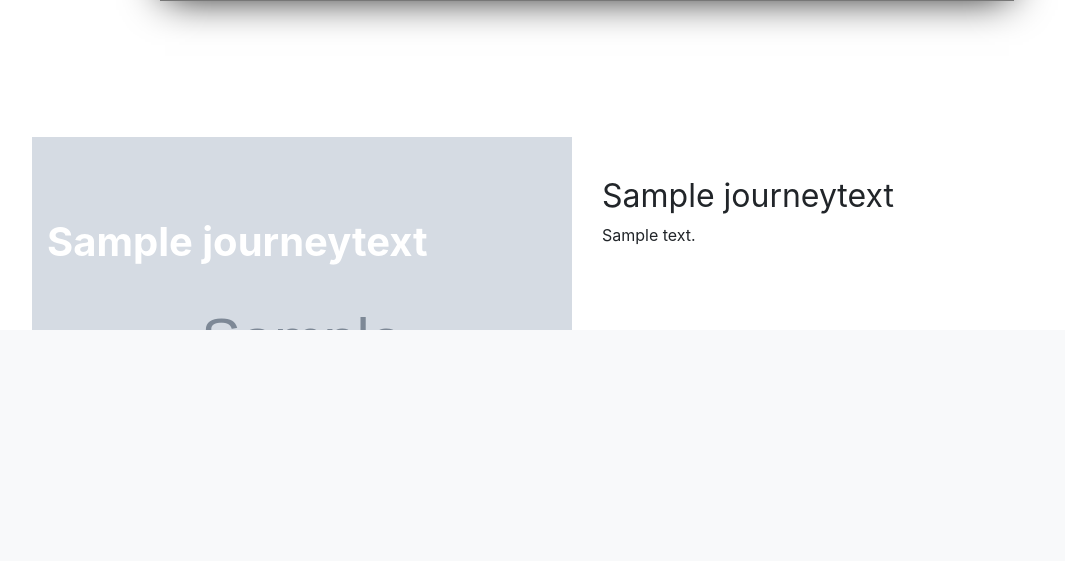
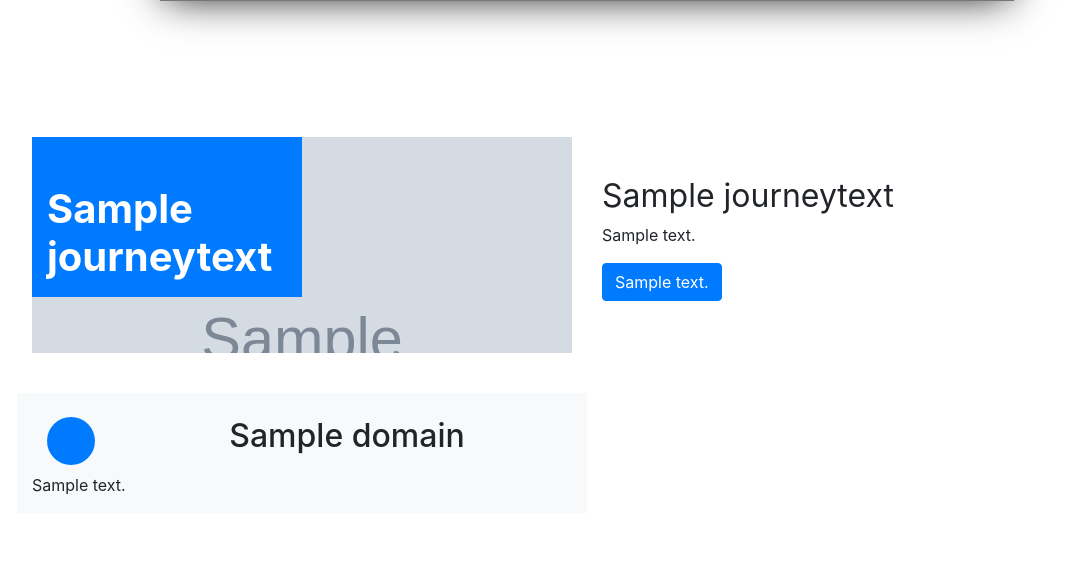
Before and after one commit to srmasv/website, a Django app: template navbar/templates/home.html in a window 1280 px wide. Shown: the part 673-1234 px from the top of the page, without its empty margins (53-1118 px from the left). Before the commit the page ends 1003 px from the top, so only its background shows below. Run offline with Django 3.2, Linux system fonts and the light colour scheme; tables that the repository leaves empty hold one stand-in row (values such as "Sample post"); the template is opened without the code that fills it: values that come from a table or form of the project are taken from there, most other values are stand-ins (such as "Sample title", 1, 10 or a date in 2020); grey boxes marked "Sample" are stand-in pictures; some libraries are stand-ins or nearby versions.

Commit message:
Added domains and several additions to models and added fontawesome to the project

```diff
--- a/navbar/admin.py
+++ b/navbar/admin.py
@@ -7,3 +7,4 @@ admin.site.register(models.NavItem)
 admin.site.register(models.HomeText)
 admin.site.register(models.CarouselItem)
 admin.site.register(models.JourneyText)
+admin.site.register(models.DomainText)
--- a/navbar/models.py
+++ b/navbar/models.py
@@ -19,6 +19,9 @@ class HomeText(models.Model):
     body = models.TextField()
     subtitle = models.TextField()
 
+    def __str__(self):
+        return self.header
+
     class Meta:
         verbose_name = "Home Top Text"
         verbose_name_plural = verbose_name
@@ -32,6 +35,9 @@ class CarouselItem(models.Model):
     subtitle = models.CharField(max_length=255)
     image = models.ImageField(upload_to="images/")
 
+    def __str__(self):
+        return self.title
+
     class Meta:
         verbose_name = "Carousel Item"
         verbose_name_plural = "Carousel Items"
@@ -41,6 +47,10 @@ class JourneyText(models.Model):
     title =  models.CharField(max_length=40)
     body = models.TextField()
     image = models.ImageField(upload_to="images/")
+    btn_text = models.CharField(max_length=10)
+
+    def __str__(self):
+        return self.heading
 
     class Meta:
         verbose_name = "Journey Text"
@@ -49,3 +59,16 @@ class JourneyText(models.Model):
     def clean(self):
         if JourneyText.objects.exists() and not self.pk:
             raise ValidationError("Only one instance of HomeText can be made.")
+
+class DomainText(models.Model):
+    icon = models.CharField(max_length=15)
+    name = models.CharField(max_length=30)
+    body = models.TextField()
+    position = models.IntegerField(default=0,unique=True)
+
+    def __str__(self):
+        return self.name
+
+    class Meta:
+        verbose_name = "Domain Info"
+        verbose_name_plural = "Domain Infos"
--- a/navbar/templates/home.html
+++ b/navbar/templates/home.html
@@ -50,17 +50,42 @@
         </a>
     </div>
 </div>
-<div class="container bg-white" style="margin-top:10%;">
+<div class="container" style="margin-top:10%;">
     <div class="row">
-        <div class="col-xs-12 col-sm-12 col-md-8 col-lg-6 col-xl-6">
+        <div class="col-xs-12 col-sm-12 col-md-6 col-lg-6 col-xl-6">
             <div class="bg-white w-100 ml-0 mt-2 pl-0" style="height:100%;background: url('{{journeytext.image.url }}');background-repeat: no-repeat;background-size: cover;">
-                <h1 class="text-white font-weight-bold text-wrap col-12 pb-5" style="padding-top:15%;">{{journeytext.heading}}</h1>
+                <div class="bg-primary pt-2 w-50">
+                    <h1 class="text-white font-weight-bold text-wrap col-12 mb-5 pb-3" style="margin-top:15%;">{{journeytext.heading}}</h1>
+                </div>
             </div>
         </div>
-        <div class="col-xs-12 col-sm-12 col-md-8 col-lg-6 col-xl-6 pt-5">
+        <div class="col-xs-12 col-sm-12 col-md-6 col-lg-6 col-xl-6 pt-5">
             <h2 class="font-weight-normal">{{journeytext.title}}</h2>
             <p class="text-justify">{{journeytext.body}}</p>
+            <a href="#" role="button" class="btn btn-primary">{{journeytext.btn_text}}</a>
         </div>
     </div>
 </div>
+<div class="container mt-5 mb-5">
+    {% for domain in domains %}
+    {% if forloop.counter0|divisibleby:2 %}<div class="row">{% endif %}
+        <div class="col-xs-12 col-sm-12 col-md-6 col-lg-6 col-xl-6 {% cycle 'bg-light' 'bg-white' 'bg-white' 'bg-light' %}">
+            <div class="container">
+                <div class="row mt-4 mb-2">
+                    <div class="col-2">
+                        <div class="bg-primary text-center align-middle" style="width:3em;height:3em;padding-top:0.5em;border-radius:50%;">
+                            <i class="fas {{domain.icon}} fa-lg text-white align-bottom"></i>
+                        </div>
+                    </div>
+                    <div class="col-10">
+                        <h2 class="text-center">{{domain.name}}</h2>
+                    </div>
+                </div>
+            </div>
+            <p>{{domain.body}}</p>
+        </div>
+    {% if not forloop.counter0|divisibleby:2 %}</div>{% endif %}
+    {% endfor %}
+    </div>
+</div>
 {% endblock %}
--- a/navbar/views.py
+++ b/navbar/views.py
@@ -1,6 +1,6 @@
 from django.shortcuts import render
 
-from .models import HomeText, JourneyText
+from .models import HomeText, JourneyText, DomainText
 
 # Create your views here.
 from srmasv.views import get_all_navitems, get_breadcrumbs
@@ -11,10 +11,14 @@ def get_hometext():
 def get_journeytext():
     return JourneyText.objects.first()
 
+def get_domains():
+    return DomainText.objects.order_by("position")
+
 def home(request):
     params = {}
     params["navitems"] = get_all_navitems
     params["breadcrumbs"] = get_breadcrumbs(request)
     params["hometext"] = get_hometext()
     params["journeytext"] = get_journeytext()
+    params["domains"] = get_domains()
     return render(request, 'home.html', params)
--- a/srmasv/templates/header.html
+++ b/srmasv/templates/header.html
@@ -8,6 +8,8 @@
 
     <!-- Bootstrap CSS -->
     <link rel="stylesheet" href="https://stackpath.bootstrapcdn.com/bootstrap/4.1.3/css/bootstrap.min.css" integrity="sha384-MCw98/SFnGE8fJT3GXwEOngsV7Zt27NXFoaoApmYm81iuXoPkFOJwJ8ERdknLPMO" crossorigin="anonymous" />
+
+    <link rel="stylesheet" href="https://use.fontawesome.com/releases/v5.4.1/css/all.css" integrity="sha384-5sAR7xN1Nv6T6+dT2mhtzEpVJvfS3NScPQTrOxhwjIuvcA67KV2R5Jz6kr4abQsz" crossorigin="anonymous">
 
     <link rel="stylesheet" href="{% static 'css/style.css' %}" type="text/css" />
     <title>{% block title %}{% endblock %}</title>
```
Also changed, not shown: navbar/migrations/0015_journeytext_btn_text.py (added), navbar/migrations/0016_domaintext.py (added).
